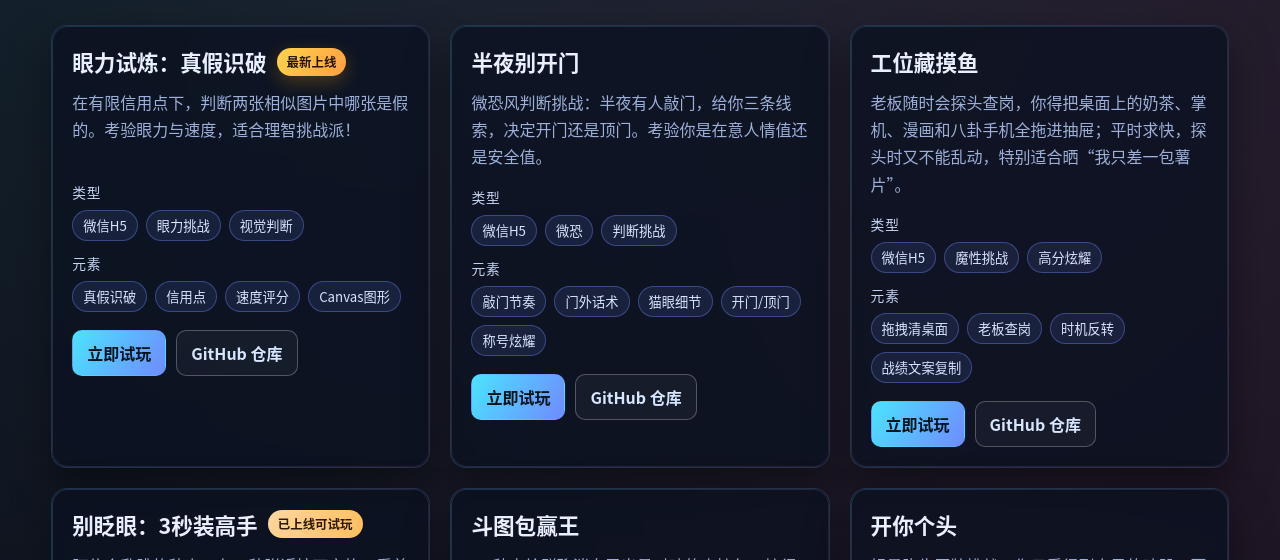
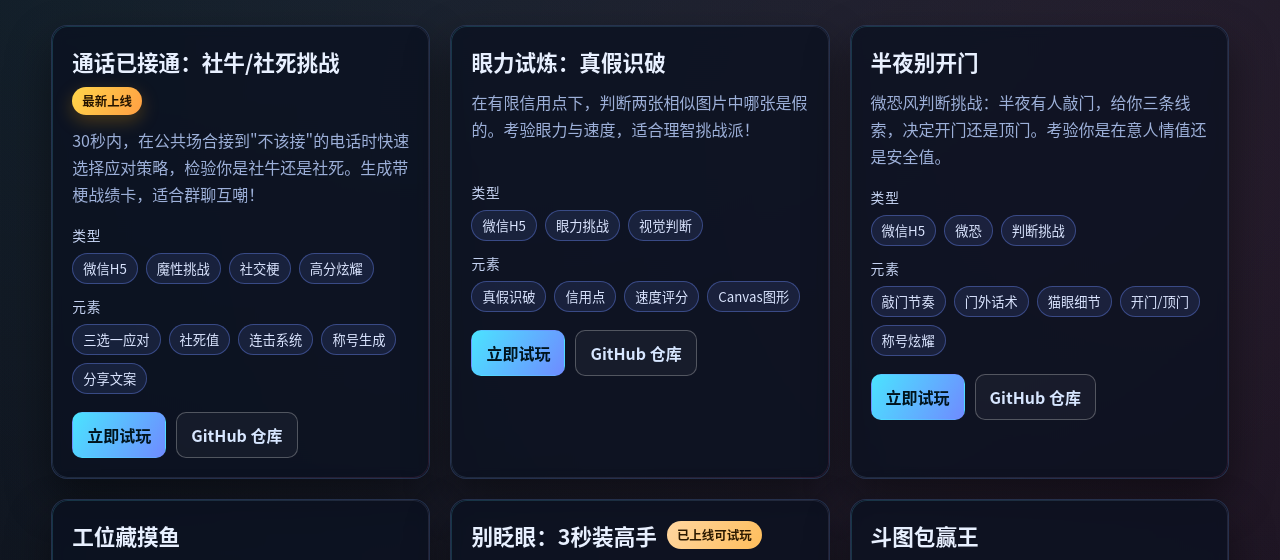
Before and after one commit to levy0834/agi-games-hub, a plain HTML site: page index.html in a window 1280 px wide. Shown: the part 203-763 px from the top of the page. Drawn offline with Linux system fonts and the light colour scheme.

Commit message:
feat: add new game '通话已接通：社牛/社死挑战' to hub

```diff
--- a/index.html
+++ b/index.html
@@ -109,10 +109,21 @@
 
       <section class="grid" aria-label="游戏列表">
 
-        <article class="card">
+                <article class="card">
+          <div class="card-head">
+            <h2>通话已接通：社牛/社死挑战</h2>
+            <span class="latest-badge">最新上线</span>
+          </div>
+          <p class="desc">30秒内，在公共场合接到"不该接"的电话时快速选择应对策略，检验你是社牛还是社死。生成带梗战绩卡，适合群聊互嘲！</p>
+          <div class="label-group"><div class="label-title">类型</div><div class="tags"><span class="tag">微信H5</span><span class="tag">魔性挑战</span><span class="tag">社交梗</span><span class="tag">高分炫耀</span></div></div>
+          <div class="label-group"><div class="label-title">元素</div><div class="tags"><span class="tag">三选一应对</span><span class="tag">社死值</span><span class="tag">连击系统</span><span class="tag">称号生成</span><span class="tag">分享文案</span></div></div>
+          <div class="links"><a class="btn btn-play" href="https://levy0834.github.io/wechat-h5-call-sagain/" target="_blank" rel="noopener noreferrer">立即试玩</a><a class="btn btn-repo" href="https://github.com/levy0834/wechat-h5-call-sagain" target="_blank" rel="noopener noreferrer">GitHub 仓库</a></div>
+        </article>
+
+<article class="card">
           <div class="card-head">
             <h2>眼力试炼：真假识破</h2>
-            <span class="latest-badge">最新上线</span>
+
           </div>
           <p class="desc">在有限信用点下，判断两张相似图片中哪张是假的。考验眼力与速度，适合理智挑战派！</p>
           <div class="label-group"><div class="label-title">类型</div><div class="tags"><span class="tag">微信H5</span><span class="tag">眼力挑战</span><span class="tag">视觉判断</span></div></div>
```
